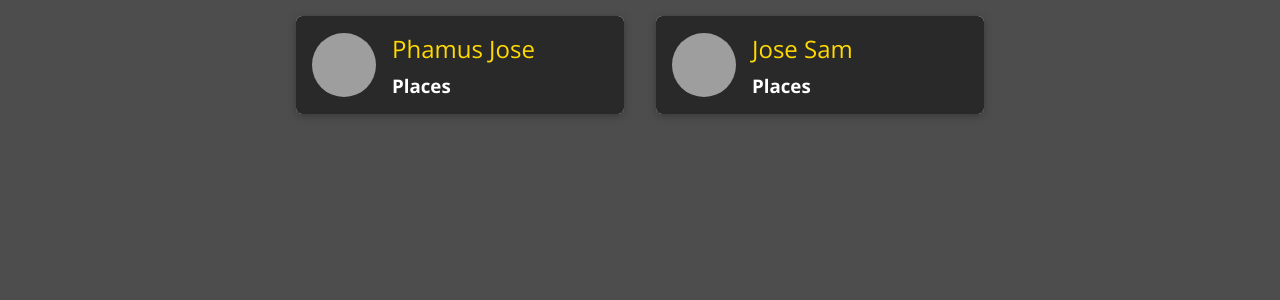
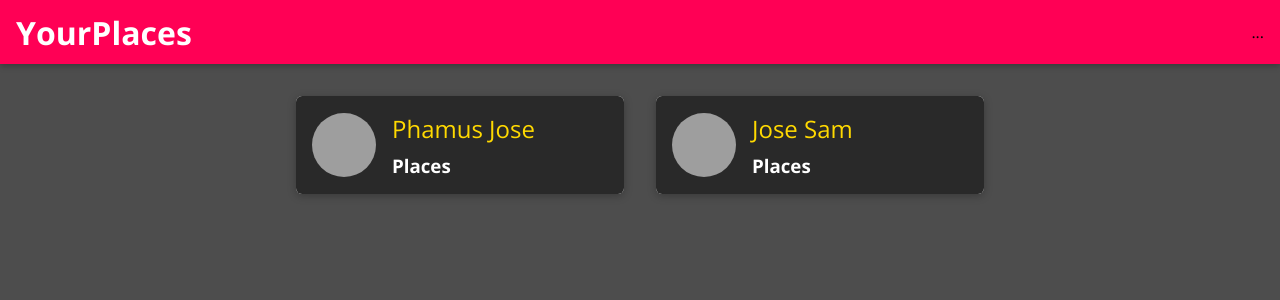
Before and after one commit to phamus/Place-Sharing-React-, a React (Create React App) app: page / in a window 1280 px wide. Shown: the top 300 px of the page. Built offline with nearby package versions, Linux system fonts and the light colour scheme; grey boxes are pictures that could not be loaded.

Commit message:
navigation

```diff
--- a/src/App.js
+++ b/src/App.js
@@ -7,10 +7,13 @@
 } from "react-router-dom";
 import Users from "./user/pages/Users";
 import NewPlace from "./places/pages/NewPlace";
+import MainNavigation from "./shared/components/Navigation/MainNavigation";
 
 const App = () => {
   return (
     <Router>
+      <MainNavigation />
+      <main>
         <Switch>
           <Route path="/" exact>
             <Users />
@@ -20,6 +23,7 @@
           </Route>
           <Redirect to="/" />
         </Switch>
+      </main>
     </Router>
   );
 };
--- /dev/null
+++ b/src/shared/components/Navigation/MainHeader.css
@@ -0,0 +1,23 @@
+.main-header {
+  width: 100%;
+  height: 4rem;
+  display: flex;
+  align-items: center;
+  position: fixed;
+  top: 0;
+  left: 0;
+  background: #ff0055;
+  box-shadow: 0 2px 6px rgba(0, 0, 0, 0.26);
+  padding: 0 1rem;
+  z-index: 5;
+}
+
+main {
+  margin-top: 5rem;
+}
+
+@media (min-width: 768px) {
+  .main-header {
+    justify-content: space-between;
+  }
+}
--- /dev/null
+++ b/src/shared/components/Navigation/MainHeader.js
@@ -0,0 +1,9 @@
+import React from "react";
+
+import "./MainHeader.css";
+
+const MainHeader = props => {
+  return <header className="main-header">{props.children}</header>;
+};
+
+export default MainHeader;
--- /dev/null
+++ b/src/shared/components/Navigation/MainNavigation.css
@@ -0,0 +1,45 @@
+.main-navigation__menu-btn {
+  width: 3rem;
+  height: 3rem;
+  background: transparent;
+  border: none;
+  display: flex;
+  flex-direction: column;
+  justify-content: space-around;
+  margin-right: 2rem;
+  cursor: pointer;
+}
+
+.main-navigation__menu-btn span {
+  display: block;
+  width: 3rem;
+  height: 2.5px;
+  background: white;
+}
+
+.main-navigation__title {
+  color: white;
+}
+
+.main-navigation__title a {
+  text-decoration: none;
+  color: white;
+}
+
+.main-navigation__header-nav {
+  display: none;
+}
+
+.main-navigation__drawer-nav {
+  height: 100%;
+}
+
+@media (min-width: 768px) {
+  .main-navigation__menu-btn {
+    display: none;
+  }
+
+  .main-navigation__header-nav {
+    display: block;
+  }
+}
--- /dev/null
+++ b/src/shared/components/Navigation/MainNavigation.js
@@ -0,0 +1,25 @@
+import React from "react";
+import { Link } from "react-router-dom";
+
+import "./MainNavigation.css";
+import MainHeader from "./MainHeader";
+
+const MainNavigation = () => {
+  return (
+    <MainHeader>
+      <button className="main-navigation__menu-btn">
+        <span />
+        <span />
+        <span />
+      </button>
+
+      <h1 className="main-navigation__title">
+        <Link to="/">YourPlaces</Link>
+      </h1>
+
+      <nav>...</nav>
+    </MainHeader>
+  );
+};
+
+export default MainNavigation;
--- a/src/user/components/UserList.js
+++ b/src/user/components/UserList.js
@@ -1,12 +1,16 @@
 import React from "react";
+
+import UserItem from "./UserItem";
+import Card from "../../shared/components/UIElement/Card";
 import "./UserList.css";
-import UserItem from "./UserItem";
 
 const UserList = props => {
   if (props.items.length === 0) {
     return (
       <div className="center">
-        <h2>No User Found</h2>
+        <Card>
+          <h2>No User Found</h2>
+        </Card>
       </div>
     );
   }
```
Also changed, not shown: src/shared/components/Navigation/NavLink.css (added), src/shared/components/Navigation/NavLink.js (added), src/shared/components/Navigation/SideDrawer.css (added), src/shared/components/Navigation/SideDrawer.js (added). Lines whose indentation alone changed are shown as unchanged.
